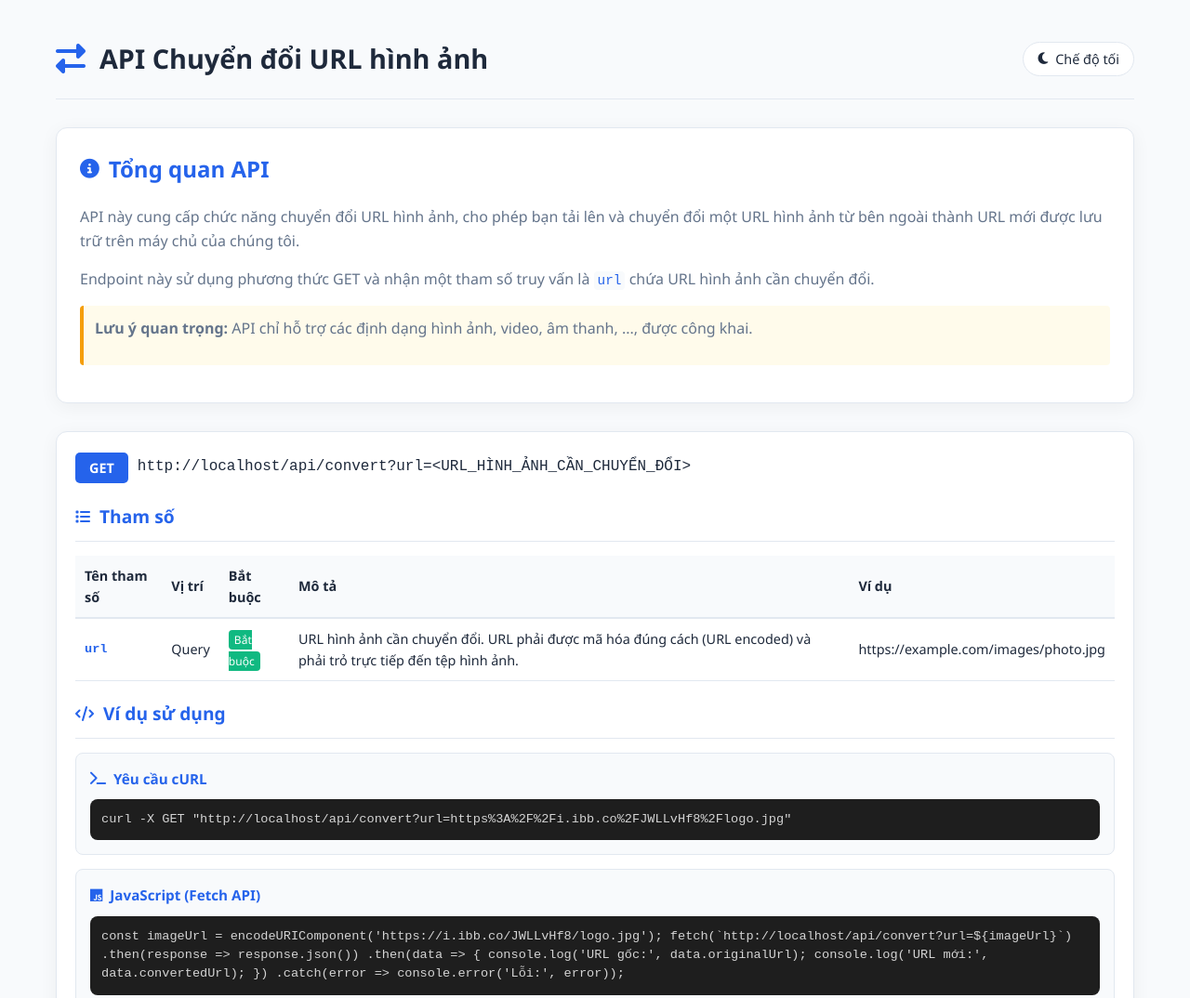
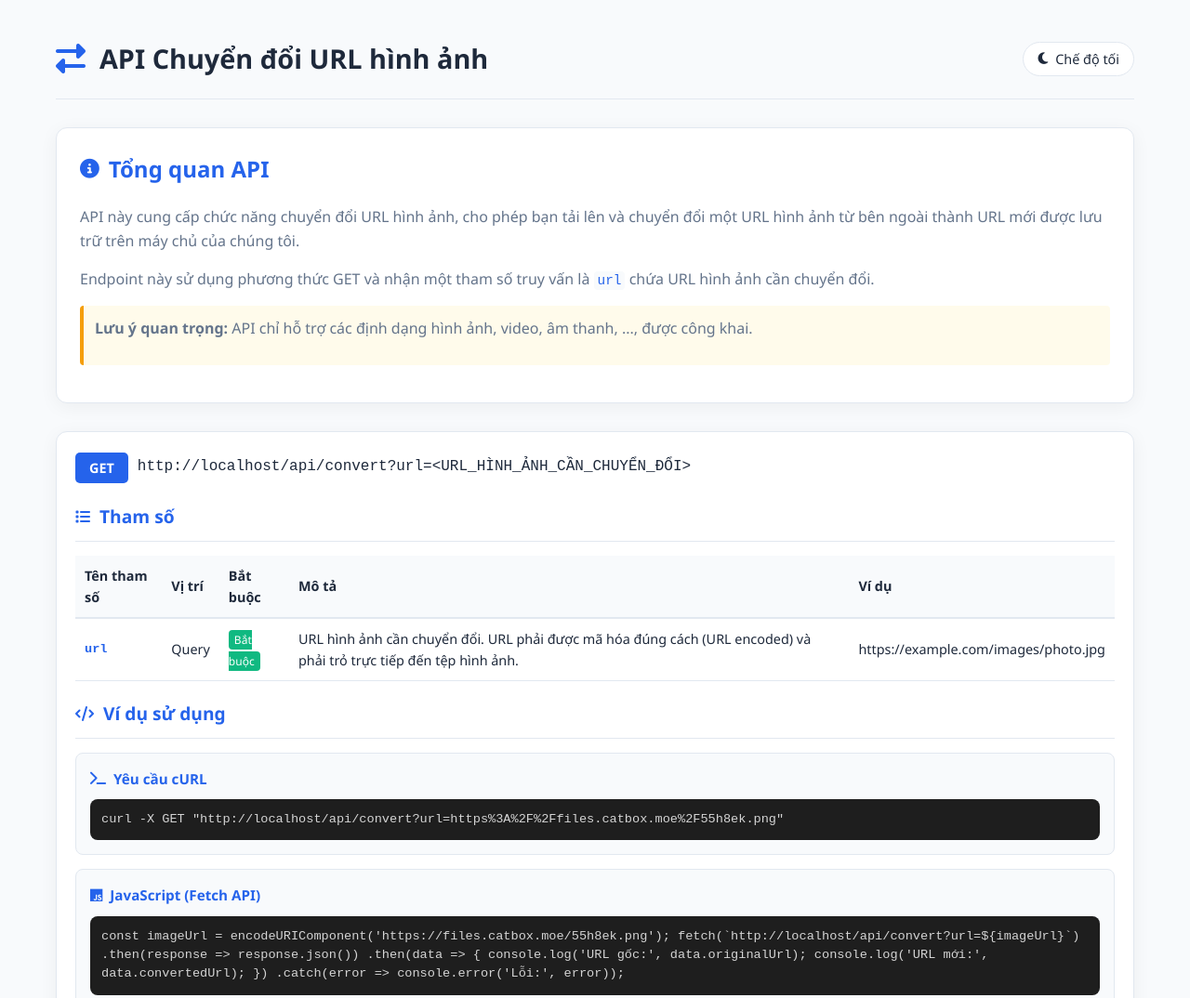
Before and after one commit to leduc2020/Um, a website: page public/api.html in a window 1280 px wide. Shown: the top 1074 px of the page at 93% size. Drawn offline with Linux system fonts and the light colour scheme.

Commit message:
Update api.html

```diff
--- a/public/api.html
+++ b/public/api.html
@@ -549,7 +549,7 @@ except Exception as e:
         // Cập nhật các ví dụ với domain hiện tại
         document.getElementById('api-endpoint').textContent = fullApiUrl + '?url=<URL_HÌNH_ẢNH_CẦN_CHUYỂN_ĐỔI>';
 
-        const exampleUrl = 'https://i.ibb.co/JWLLvHf8/logo.jpg';
+        const exampleUrl = 'https://files.catbox.moe/55h8ek.png';
         const encodedExampleUrl = encodeURIComponent(exampleUrl);
 
         document.getElementById('curl-example').textContent =
```
